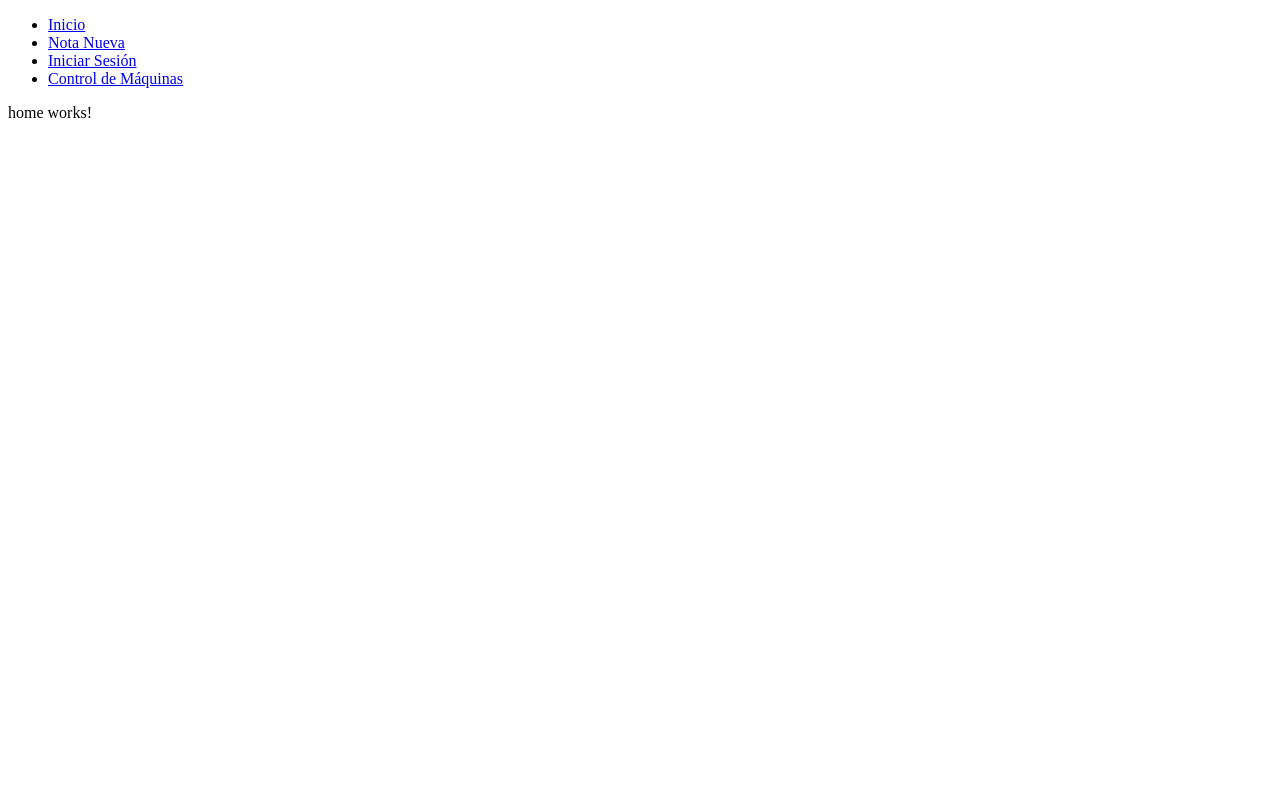
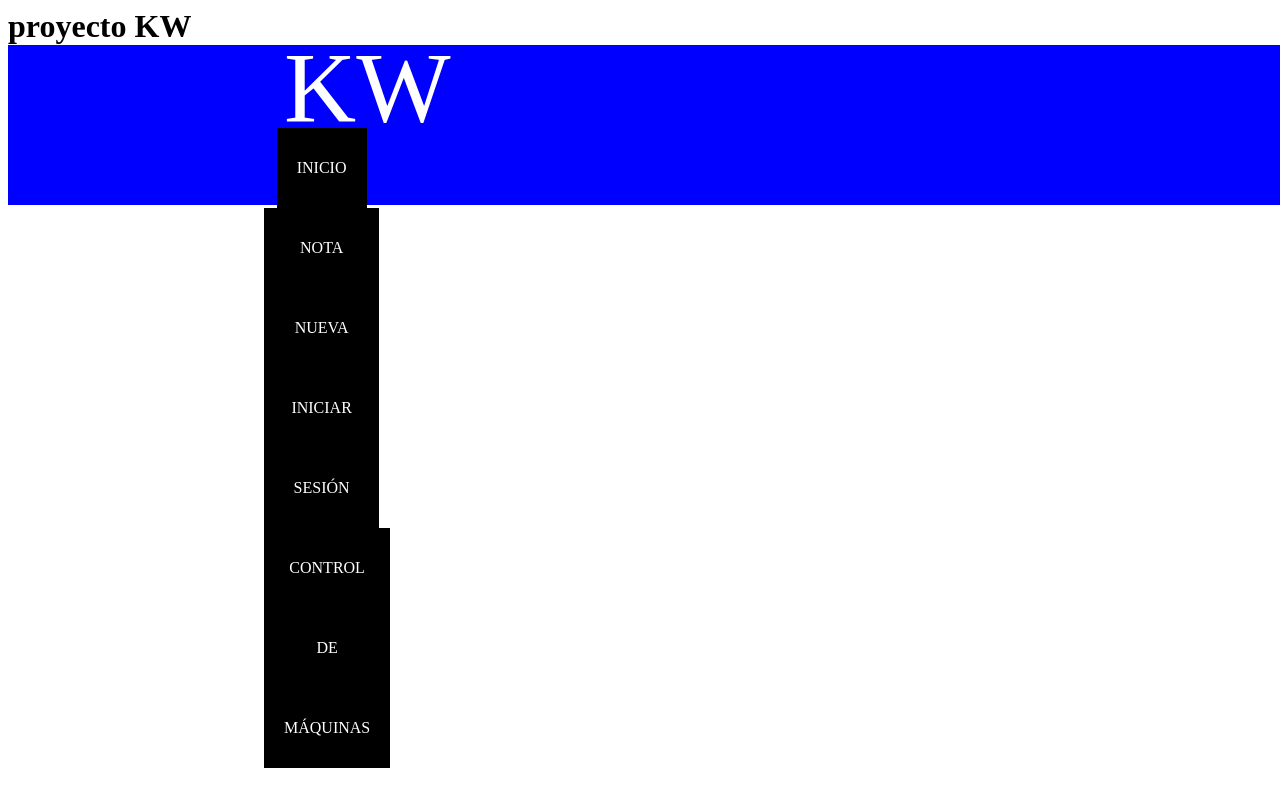
Before and after one commit to YadimirCovBel/kwPeoy02, an Angular app in the folder proyLavanderia02/: page /home in a window 1280 px wide. Built offline with nearby package versions, Linux system fonts and the light colour scheme.

Commit message:
se agregaron clases en .css y las colocamos en .html

```diff
--- a/proyLavanderia02/src/app/app.component.css
+++ b/proyLavanderia02/src/app/app.component.css
@@ -0,0 +1,89 @@
+/*estilos generales*/
+
+*{
+    display: flex;
+    margin: 0px;
+    padding: 0px;
+}
+
+body{
+    font-family: Arial, Helvetica, sans-serif;
+    font-size: 20px;
+    background-color: whitesmoke;
+    background-attachment: fixed;
+}
+.clearfix{
+    float: none;
+    clear: both;
+}
+
+/*barra de navegacion header*/
+header {
+    width: 100%;
+    height: 20%;
+    background-color: blue;
+    position: fixed;
+    text-transform: uppercase;
+}
+
+header ul{
+
+    display: table;
+    width: 50%;
+    height: inherit;
+    margin: 0;
+    margin-top: 3px;
+}
+header nav > ul {
+    display: flex;
+    flex-direction: column;
+    align-items: center;
+}
+header ul li{
+    display: inline-block;
+    margin: auto;
+    text-align: center;
+    line-height: 80px;
+}
+header a{
+    padding-right: 20px;
+    padding-left: 20px;
+    height: inherit;
+    text-decoration: none;
+    color: white;
+    transition: all 300ms;
+}
+
+header a:hover, .actived{
+    background: black;
+}
+
+/*logotipo  */
+#logo{font-family: 'Times New Roman', Times, serif;
+    font-size: 100px; }
+
+#logo a{transition: color 500ms, transform 500ms;}
+
+header #logo a:hover{
+ background: transparent;
+ color: black;
+ transform: scale(1.5,1.5 );
+}
+
+
+.contenedorHeaderPrincipal{
+    display: flex;
+    height: inherit;
+    width: inherit;
+
+}
+.espacioIzquierda{
+    display: flex;
+    height: inherit;
+    width: 20%;
+}
+.espacioDerecha{
+    display: flex;
+    height: inherit;
+    width: 20%;
+}
--- a/proyLavanderia02/src/app/app.component.html
+++ b/proyLavanderia02/src/app/app.component.html
@@ -1,11 +1,24 @@
+<h1> proyecto KW</h1>
 <header>
+<div class="contenedorHeaderPrincipal">
+  <div class="espacioIzquierda"></div>
+
+
   <nav>
-  <ul>
-  <li><a routerLink="/home">Inicio</a></li>
-  <li><a routerLink="/nota-nueva">Nota Nueva</a></li>
-  <li><a routerLink="/login">Iniciar Sesión</a></li>
-  <li><a routerLink="/control-maquinas">Control de Máquinas</a></li>
+  <ul >
+  <li id="logo"><a href="#">KW</a></li>
+  <li ><a routerLink="/home" class="actived">Inicio</a></li>
+  <li ><a routerLink="/nota-nueva" class="actived">Nota Nueva</a></li>
+  <li ><a routerLink="/login" class="actived">Iniciar Sesión</a></li>
+  <li ><a routerLink="/control-maquinas" class="actived">Control de Máquinas</a></li>
   </ul>
   </nav>
-  </header>
+
+  <div class="espacioDerecha"></div>
+</div>
+
+</header>
 <router-outlet></router-outlet>
+
+<footer>  Automatización de reportes Notas KW
+  by Yadimir</footer>
```
